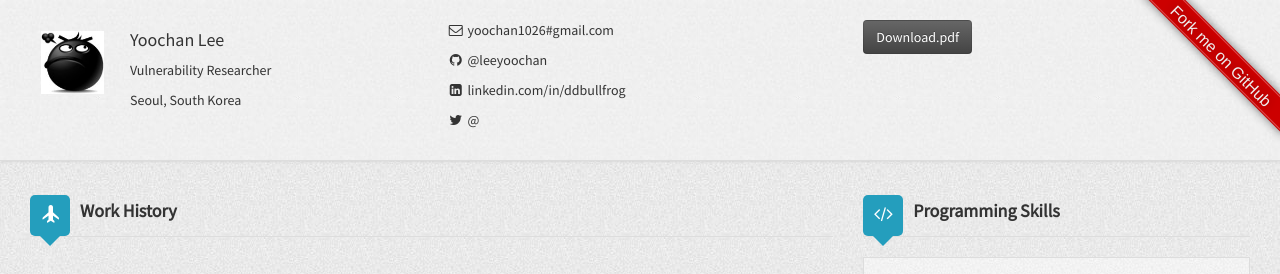
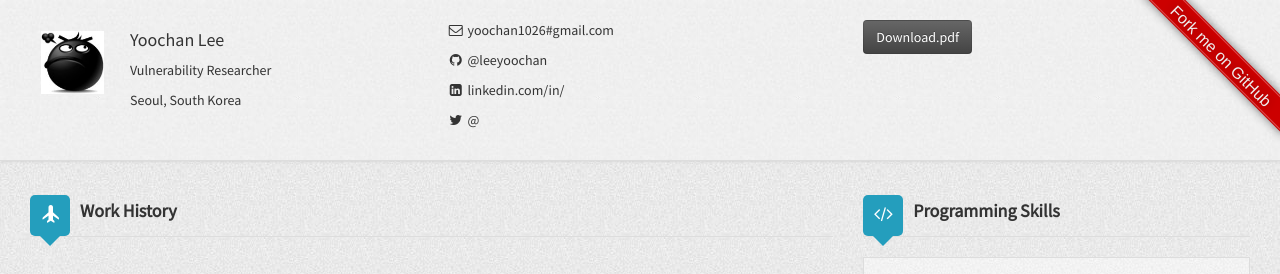
Before and after one commit to leeyoochan/leeyoochan.github.io, a Jekyll site: the page built from index.html, in a window 1280 px wide. Shown: the top 274 px of the page. Built offline with Jekyll 4.4.1, drawn with Linux system fonts in a browser that asks for light colours; nearby versions of some CDN libraries.

Commit message:
Change Base image url

```diff
--- a/_config.yml
+++ b/_config.yml
@@ -21,9 +21,9 @@
   link: http://leeyoochan.github.io
   weibo:
   github: leeyoochan
-  linkedin: ddbullfrog
-  instagram: yoochan10
-  gavatar: /resumecard/assets/img/avatar.JPG
+  linkedin:
+  twitter:
+  gavatar: /assets/img/avatar.JPG
   stackoverflow:
 #  stackoverflow: 4582127
   workHistory:
```
